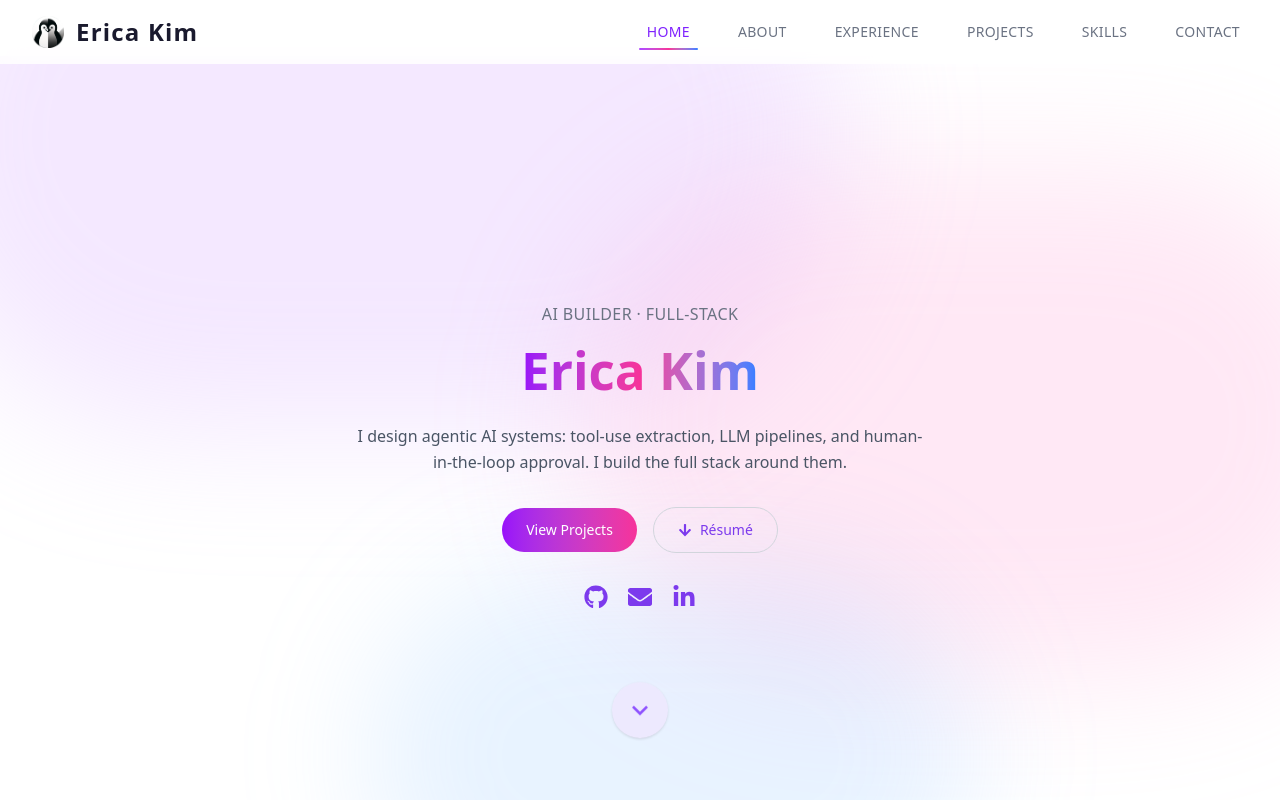
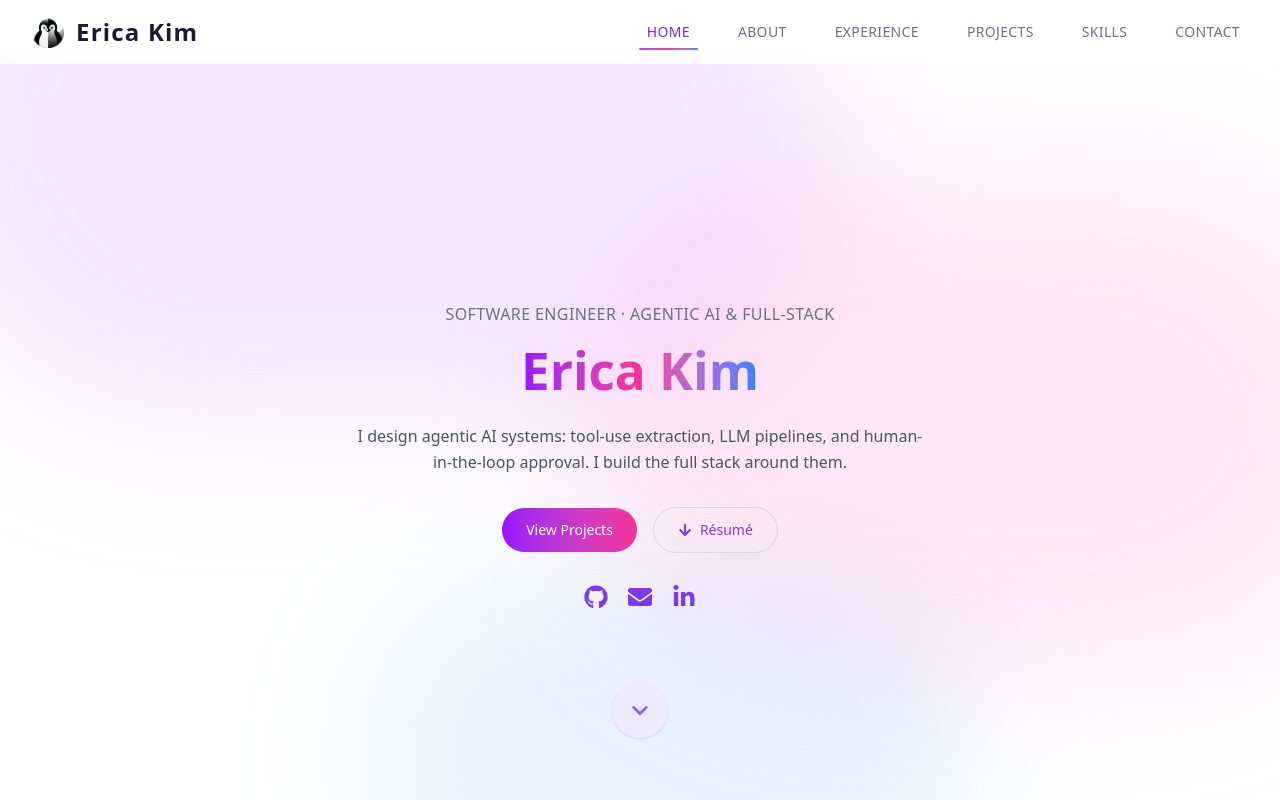
Before and after one commit to yoohyunk/yoohyunk, a React (Vite) app: page / in a window 1280 px wide. Shown: the top 800 px of the page. Built offline with nearby package versions, Linux system fonts and the light colour scheme.

Commit message:
content: reframe role to 'Software Engineer · Agentic AI & Full-Stack' (hero, title, meta)

```diff
--- a/index.html
+++ b/index.html
@@ -6,9 +6,9 @@
     <meta name="viewport" content="width=device-width, initial-scale=1.0" />
     <meta
       name="description"
-      content="Erica Kim, AI Builder and full-stack developer. I design agentic AI systems: tool-use extraction, LLM pipelines, and human-in-the-loop approval."
+      content="Erica Kim, software engineer working on agentic AI and the full stack. I design agentic AI systems: tool-use extraction, LLM pipelines, and human-in-the-loop approval."
     />
-    <title>Erica Kim | AI Builder &amp; Full-stack Developer</title>
+    <title>Erica Kim | Software Engineer · Agentic AI &amp; Full-Stack</title>
   </head>
   <body>
     <div id="root"></div>
--- a/src/pages/HeroSection.tsx
+++ b/src/pages/HeroSection.tsx
@@ -46,7 +46,7 @@ export default function HeroSection() {
             isVisible ? "opacity-100 translate-y-0" : "opacity-0 translate-y-4"
           }`}
         >
-          AI Builder · Full-stack
+          Software Engineer · Agentic AI & Full-Stack
         </p>
         <h1
           className={`font-bold bg-gradient-to-r from-purple-600 via-pink-500 to-blue-500 bg-clip-text text-transparent leading-tight mb-6 transition-all duration-300 ${
```
Also changed, not shown: 1 other file (tests, documents, lock files or other folders).
